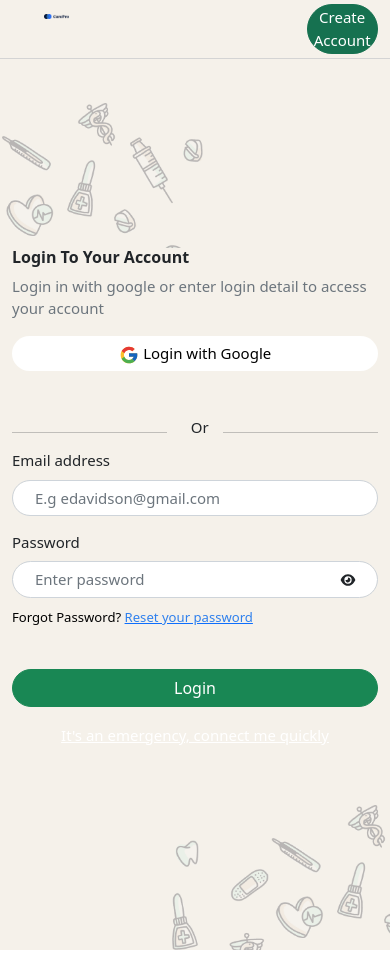
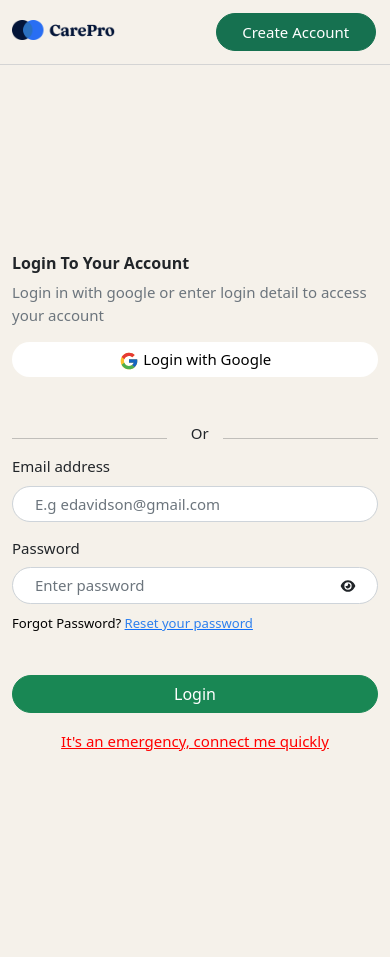
Before and after one commit to cyberGHostJs/care-finder, a React (Create React App) app: page /login in a window 390 px wide. Built offline with nearby package versions, Linux system fonts and the light colour scheme.

Commit message:
updated mobile signup/ login responsive

```diff
--- a/src/components/Login.js
+++ b/src/components/Login.js
@@ -114,7 +114,7 @@ const LoginIn = () => {
             src={frame2}
             alt="buttomLeftImg"
             width="60%"
-            className="absolute left bottom"
+            className="absolute left bottom signUp-Img"
           />
         </Col>
 
@@ -219,7 +219,7 @@ const LoginIn = () => {
             </Button>
             <br />
             {/* <br /> */}
-            <Button className="link-btn no-border btn-bg-inherit">
+            <Button className="link-btn red-cl no-border btn-bg-inherit">
               It's an emergency, connect me quickly
             </Button>
             <br />
@@ -232,7 +232,7 @@ const LoginIn = () => {
             src={frame1}
             alt="buttomRightImg"
             width="60%"
-            className="absolute right bottom"
+            className="absolute right bottom signUp-Img"
           />
         </Col>
       </Row>
--- a/src/components/ResetPW.js
+++ b/src/components/ResetPW.js
@@ -39,9 +39,6 @@ function ResetPW() {
       <br />
       <br />
       <br />
-      <br />
-      <br />
-      <br />
       <Row style={{ height: "95vh" }}>
         {/* -------buttom image left--------------------- */}
         <Col className="relative">
@@ -49,7 +46,7 @@ function ResetPW() {
             src={frame2}
             alt="buttomLeftImg"
             width="60%"
-            className="absolute left bottom"
+            className="absolute left bottom signUp-Img"
           />
         </Col>
 
@@ -104,7 +101,7 @@ function ResetPW() {
             src={frame1}
             alt="buttomRightImg"
             width="60%"
-            className="absolute right bottom"
+            className="absolute right bottom signUp-Img"
           />
         </Col>
       </Row>
--- a/src/components/SignUp.js
+++ b/src/components/SignUp.js
@@ -22,12 +22,12 @@ export function NavSignUpLogin({
 }) {
   return (
     <Row className="grey-border-bottom nav-login-container">
-      <Col xs={{ span: "2", offset: "1" }} className="">
+      <Col xs={{ span: "6", offset: "" }} md={{ span: "2", offset: "1" }} className="">
         <Link to="/">
-          <img src={frame10} alt="" width="60%" />
+          <img src={frame10} alt="" width="60%" className="signUp-logo"/>
         </Link>
       </Col>
-      <Col xs={{ span: "2", offset: "6" }} className="">
+      <Col xs={{ span: "6", offset: "" }} md={{ span: "2", offset: "6" }} className="">
         <Link to={linkTo} style={{ marginLeft: btnMarginLft }}>
           <Button
             className="round-border login-btn "
@@ -166,7 +166,6 @@ function SignUp() {
 
   return (
     <Container fluid className="signUp-conainer">
-      {/*------we can add "fixed" to the class to make it fixed------*/}
       <NavSignUpLogin
         buttonText="Login Instead"
         buttonBgColor="inherit"
@@ -185,7 +184,7 @@ function SignUp() {
             src={frame2}
             alt="buttomLeftImg"
             width="60%"
-            className="absolute left bottom"
+            className="absolute left bottom signUp-Img"
           />
         </Col>
 
@@ -332,7 +331,7 @@ function SignUp() {
             src={frame1}
             alt="buttomRightImg"
             width="60%"
-            className="absolute right bottom"
+            className="absolute right bottom signUp-Img"
           />
         </Col>
       </Row>
@@ -341,103 +340,3 @@ function SignUp() {
 }
 
 export default SignUp;
-
-//====building-block=====//
-// import React, { useState } from "react";
-// import { useNavigate } from "react-router-dom";
-// import { auth, firestore } from "../firebase";
-// import firebase from "firebase/compat/app";
-
-// function SignUp() {
-//   const [email, setEmail] = useState("");
-//   const [password, setPassword] = useState("");
-//   const [fullName, setFullName] = useState("");
-//   const [phoneNumber, setPhoneNumber] = useState("");
-//   const navigate = useNavigate();
-
-//   const handleSignUp = async (e) => {
-//     e.preventDefault();
-
-//     try {
-//       // Create user with email and password
-//       const { user } = await auth.createUserWithEmailAndPassword(email, password);
-
-//       // Save additional user data to Firestore
-//       await firestore.collection("users").doc(user.uid).set({
-//         email: user.email,
-//         fullName,
-//         phoneNumber,
-//       });
-
-//       // Clear sign-up form inputs
-//       setEmail("");
-//       setPassword("");
-//       setFullName("");
-//       setPhoneNumber("");
-
-//       // Redirect to the welcome page
-//       navigate("/welcome");
-//     } catch (error) {
-//       console.error("Sign up error:", error);
-//       // Handle sign-up error and display an error message
-//     }
-//   };
-
-//   const handleSignUpWithGmail = async () => {
-//     try {
-//       // Create a Google provider instance
-//       const provider = new firebase.auth.GoogleAuthProvider();
-
-//       // Sign in with Google popup
-//       const { user } = await auth.signInWithPopup(provider);
-
-//       // Save additional user data to Firestore
-//       await firestore.collection("users").doc(user.uid).set({
-//         email: user.email,
-//         fullName: user.displayName,
-//         phoneNumber: user.phoneNumber,
-//       });
-
-//       // Redirect to the welcome page
-//       navigate("/welcome");
-//     } catch (error) {
-//       console.error("Sign up with Gmail error:", error);
-//       // Handle sign-up error with Gmail and display an error message
-//     }
-//   };
-
-//   return (
-//     <form>
-//       <input
-//         type="email"
-//         value={email}
-//         onChange={(e) => setEmail(e.target.value)}
-//         placeholder="Email"
-//       />
-//       <input
-//         type="password"
-//         value={password}
-//         onChange={(e) => setPassword(e.target.value)}
-//         placeholder="Password"
-//       />
-//       <input
-//         type="text"
-//         value={fullName}
-//         onChange={(e) => setFullName(e.target.value)}
-//         placeholder="Full Name"
-//       />
-//       <input
-//         type="text"
-//         value={phoneNumber}
-//         onChange={(e) => setPhoneNumber(e.target.value)}
-//         placeholder="Phone Number"
-//       />
-//       <button type="submit" onClick={handleSignUp}>
-//         Sign Up
-//       </button>
-//       <button onClick={handleSignUpWithGmail}>Sign Up with Gmail</button>
-//     </form>
-//   );
-// }
-
-// export default SignUp;
--- a/src/styles/signUp.css
+++ b/src/styles/signUp.css
@@ -67,7 +67,7 @@
   color: red !important;
 }
 .blue-cl {
-  color: #0352FD !important;
+  color: #0352fd !important;
 }
 .link-btn {
   text-decoration: underline !important;
@@ -88,3 +88,30 @@
   padding: 4% 15% !important;
   font-size: 15px !important;
 }
+
+/*------MEDIA QUERY---------*/
+/*------Media Query----768px-----*/
+@media screen and (max-width: 768px) {
+  .nav-login-container{
+    padding: 3.5% 0;
+  }
+  .signUp-logo{
+    margin-top: 4%;
+  }
+  .signUp-Img {
+    display: none;
+  }
+}
+
+/*------Media Query----480px-----*/
+@media screen and (max-width: 480px) {
+  .nav-login-container{
+    padding: 3.5% 0;
+  }
+  .signUp-logo{
+    margin-top: 4%;
+  }
+  .signUp-Img {
+    display: none;
+  }
+}
```
